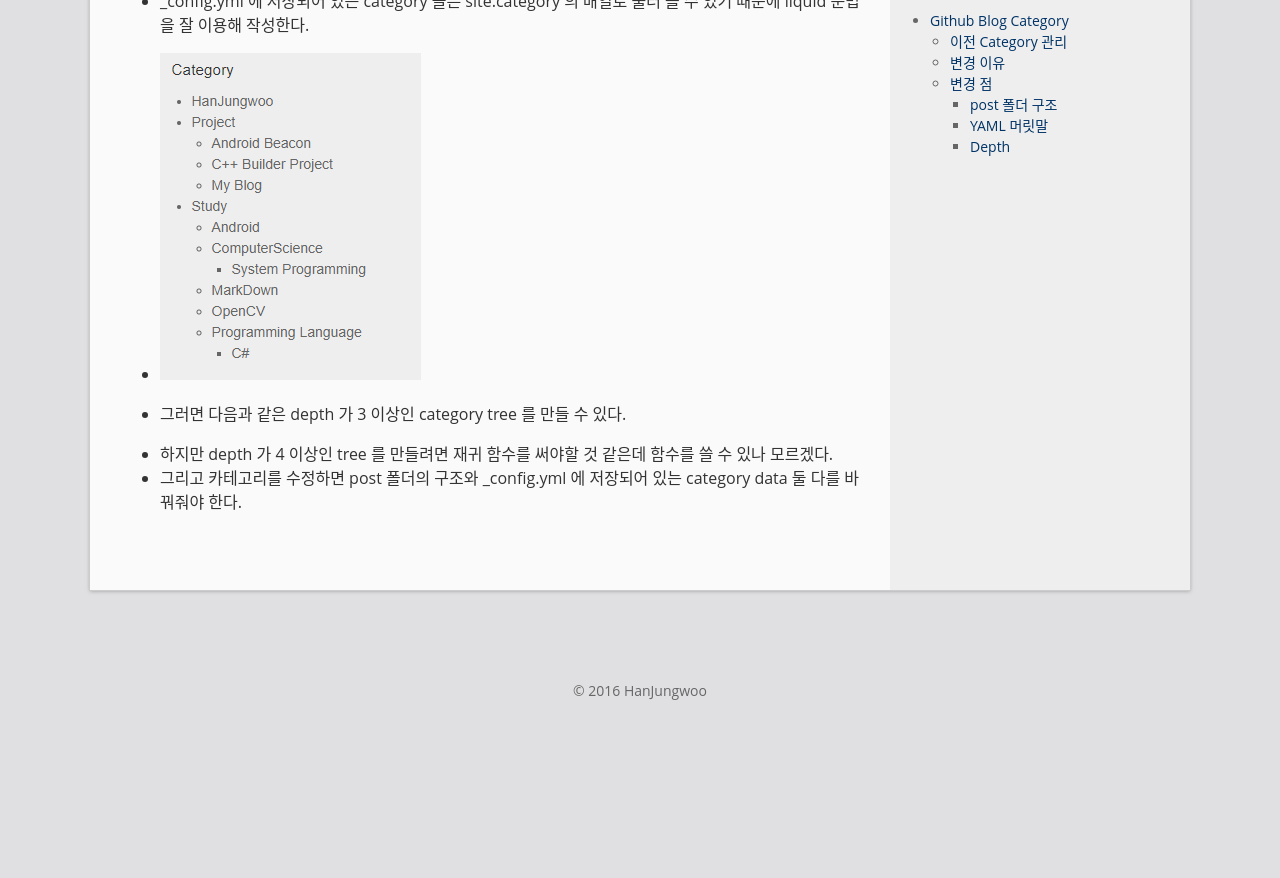
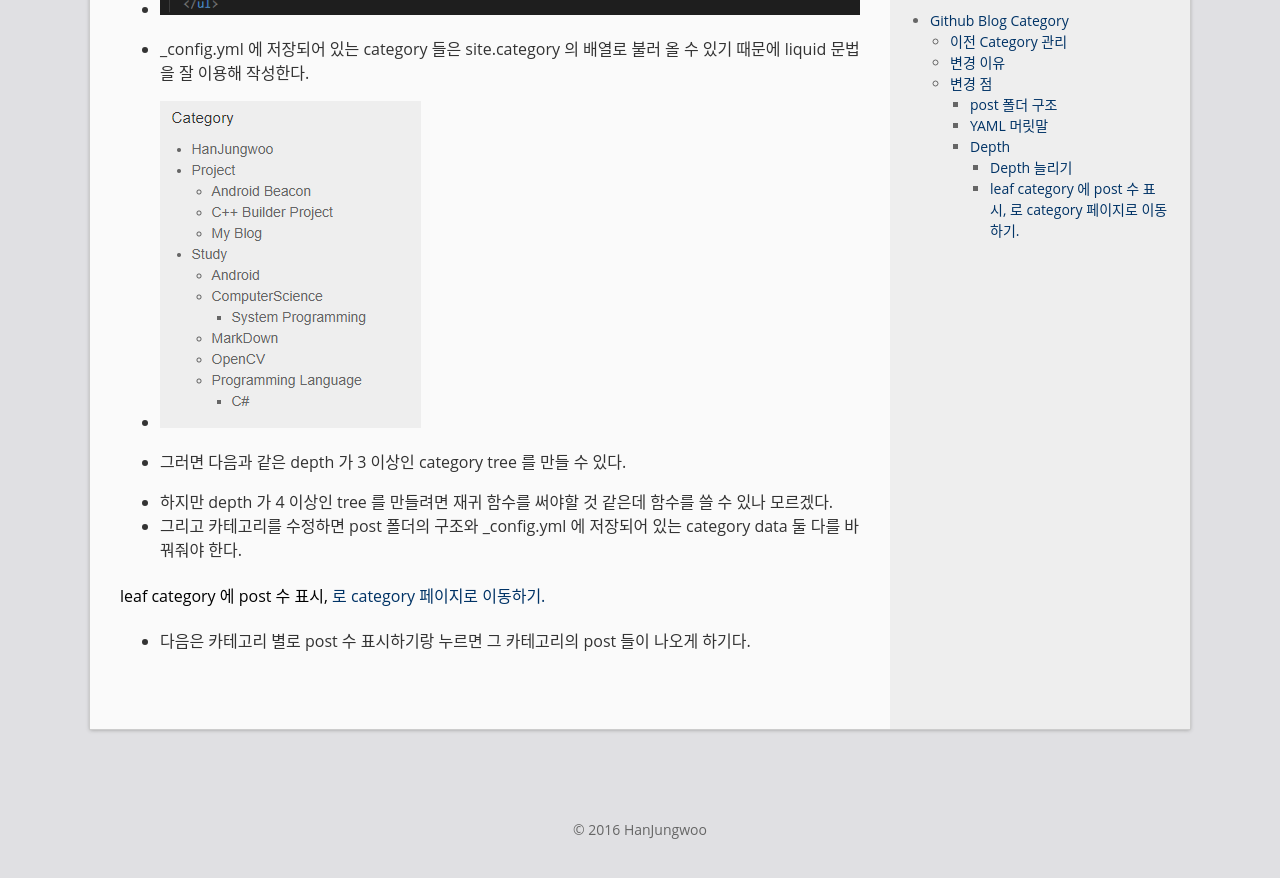
Before and after one commit to sunrisehouse/hanjungwoo-blog-old, a Jekyll site: the page built from posts/Project/My Blog/_posts/2019-01-24-Jekyll blog category depth.md, in a window 1280 px wide and 900 px high, scrolled down 3847 px. Shown: the top 878 px of the window. Built offline with Jekyll 4.4.1, drawn with Linux system fonts in a browser that asks for light colours; comment, search, counter and statistics services are not loaded; before the commit the page ends 4608 px from its top, so only the background shows below that.

Commit message:
upload category

```diff
--- a/posts/Project/My Blog/_posts/2019-01-24-Jekyll blog category depth.md
+++ b/posts/Project/My Blog/_posts/2019-01-24-Jekyll blog category depth.md
@@ -33,6 +33,7 @@
 
 ### Depth
 
+#### Depth 늘리기
 * <img src ="/resource/img/blogcategorydepth(4).PNG"> 를 사용해본 결과 post 의 경로가 잘 나왔다. (폴더 구조를 카테고리처럼 안 나누고도 YAML 머릿말 categories 로도 가능한 것을 이제야 알아차렸다. 하지만 폴더 구조 나누는 것은 필요한 일이었으니까)
 * <img src ="/resource/img/blogcategorydepth(5).PNG"> 를 이용해 site.categories[0 ~ site.categories.size] 이용해 depth 를 표현하기가 쉽지 않았다. 높은 level 의 category 안에는 그 cateogry 안에 있는 모든 post 들이 다 들어있었기 때문.
 * 내가 생각한 방법
@@ -55,3 +56,7 @@
 
 * 하지만 depth 가 4 이상인 tree 를 만들려면 재귀 함수를 써야할 것 같은데 함수를 쓸 수 있나 모르겠다.
 * 그리고 카테고리를 수정하면 post 폴더의 구조와 _config.yml 에 저장되어 있는 category data 둘 다를 바꿔줘야 한다.
+
+#### leaf category 에 post 수 표시, <a> 로 category 페이지로 이동하기.
+
+* 다음은 카테고리 별로 post 수 표시하기랑 누르면 그 카테고리의 post 들이 나오게 하기다.
```
